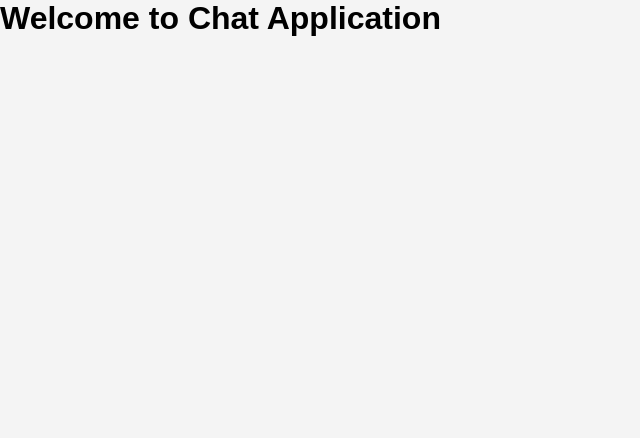
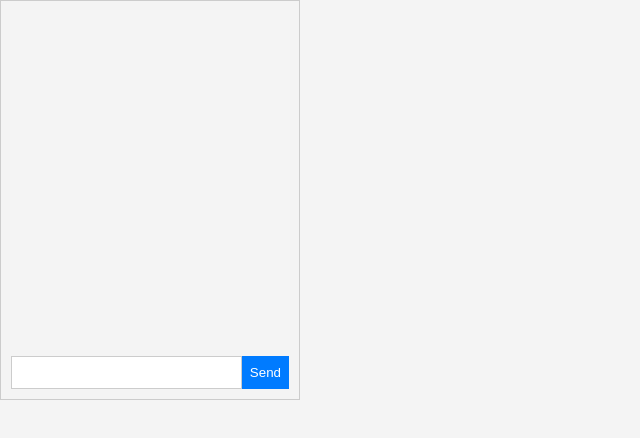
Before and after one commit to ferhatArikoglu/React-Chat-Application, a React (Create React App) app in the folder react-chat-app/: page / in a window 1280 px wide. Shown: the top 438 px of the page, without its empty margins (0-640 px from the left). Built offline with nearby package versions, Linux system fonts and the light colour scheme.

Commit message:
💬 Implement core chat functionality with message input and display

```diff
--- a/react-chat-app/src/App.tsx
+++ b/react-chat-app/src/App.tsx
@@ -1,13 +1,12 @@
 import React from 'react';
 import GlobalStyle from './components/styles/GlobalStyles';
+import ChatBox from './components/ChatBox/ChatBox';
 
 const App: React.FC = () => {
   return (
     <>
       <GlobalStyle />
-      <div>
-        <h1>Welcome to Chat Application</h1>
-      </div>
+      <ChatBox />
     </>
   );
 };
--- /dev/null
+++ b/react-chat-app/src/components/ChatBox/ChatBox.tsx
@@ -0,0 +1,32 @@
+// components/ChatBox/ChatBox.tsx
+import React, { useState } from 'react';
+import Message from '../Message/Message';
+import { ChatBoxContainer, InputContainer } from './ChatBoxStyles';
+
+const ChatBox: React.FC = () => {
+  const [messages, setMessages] = useState<{ text: string; sender: string }[]>([]);
+  const [input, setInput] = useState('');
+
+  const sendMessage = () => {
+    if (input.trim()) {
+      setMessages([...messages, { text: input, sender: 'User' }]);
+      setInput('');
+    }
+  };
+
+  return (
+    <ChatBoxContainer>
+      <div>
+        {messages.map((msg, index) => (
+          <Message key={index} text={msg.text} sender={msg.sender} />
+        ))}
+      </div>
+      <InputContainer>
+        <input value={input} onChange={(e) => setInput(e.target.value)} />
+        <button onClick={sendMessage}>Send</button>
+      </InputContainer>
+    </ChatBoxContainer>
+  );
+};
+
+export default ChatBox;
--- /dev/null
+++ b/react-chat-app/src/components/ChatBox/ChatBoxStyles.ts
@@ -0,0 +1,30 @@
+import styled from 'styled-components';
+
+export const ChatBoxContainer = styled.div`
+  display: flex;
+  flex-direction: column;
+  height: 400px;
+  width: 300px;
+  border: 1px solid #ccc;
+  padding: 10px;
+  overflow-y: auto;
+`;
+
+export const InputContainer = styled.div`
+  display: flex;
+  margin-top: auto;
+
+  input {
+    flex: 1;
+    padding: 8px;
+    border: 1px solid #ccc;
+  }
+
+  button {
+    padding: 8px;
+    background-color: #007bff;
+    color: white;
+    border: none;
+    cursor: pointer;
+  }
+`;
--- /dev/null
+++ b/react-chat-app/src/components/Message/Message.tsx
@@ -0,0 +1,17 @@
+// components/Message.tsx
+import React from 'react';
+
+interface MessageProps {
+  text: string;
+  sender: string;
+}
+
+const Message: React.FC<MessageProps> = ({ text, sender }) => {
+  return (
+    <div>
+      <strong>{sender}:</strong> {text}
+    </div>
+  );
+};
+
+export default Message;
```
